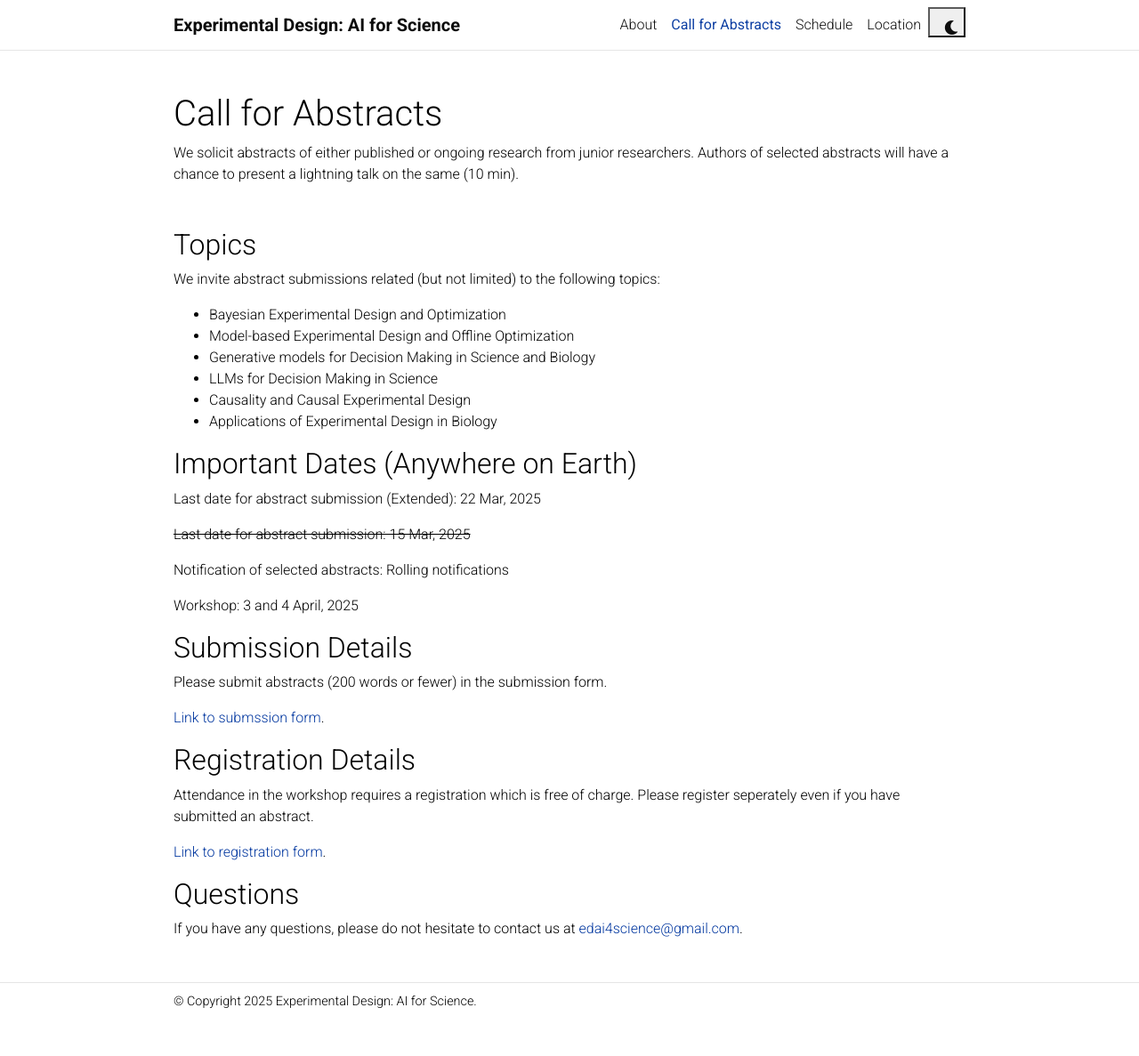
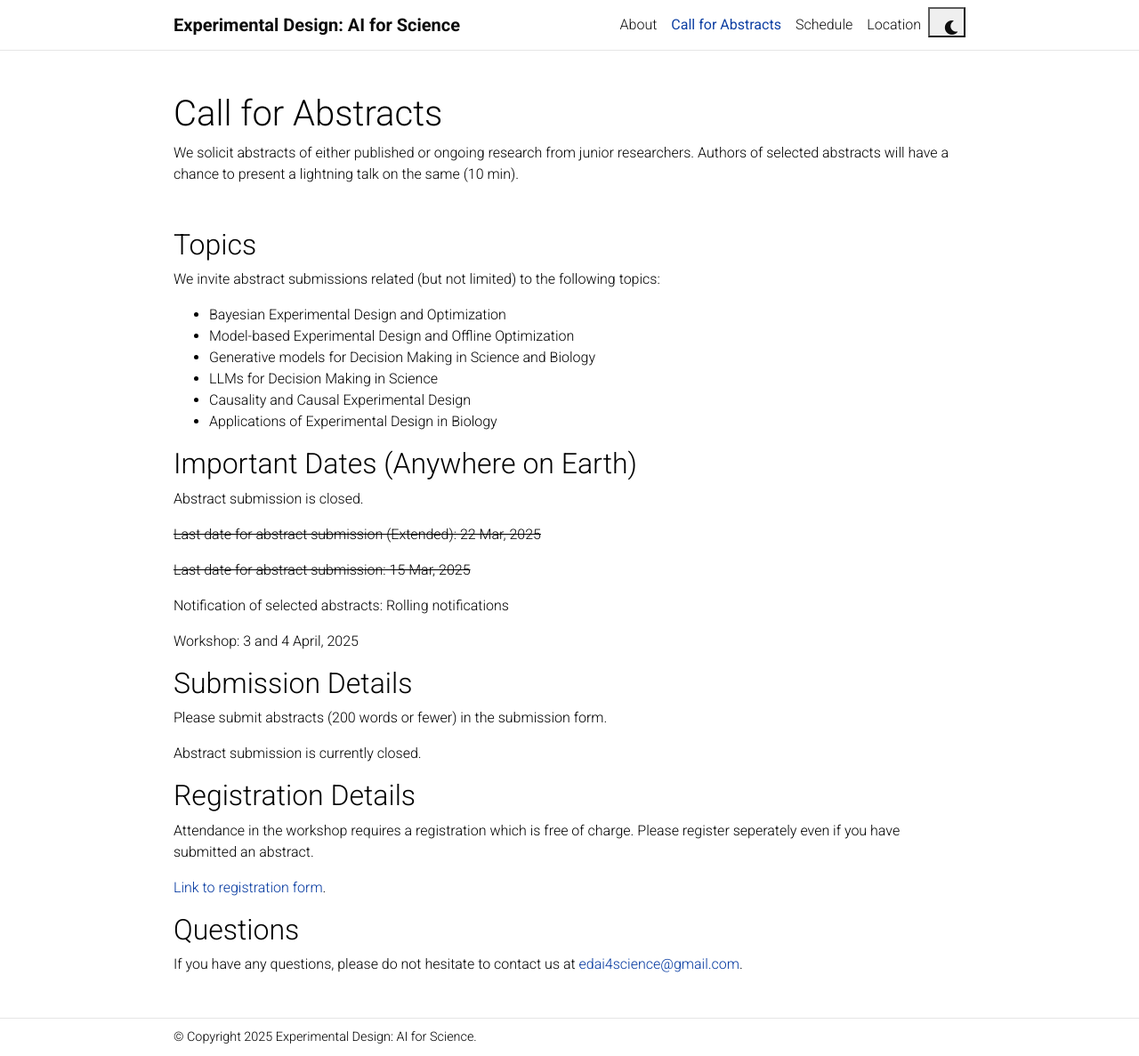
Before and after one commit to edai4science/edai4science.github.io, a Jekyll site: the page built from _pages/call.md, in a window 1280 px wide and 1187 px high. Shown: the whole window at 89% size. Built offline with Jekyll 4.4.1, drawn with Linux system fonts in a browser that asks for light colours; comment, search, counter and statistics services are not loaded; a style sheet for code colours, icons or effects is not loaded.

Commit message:
remove abstract submission

```diff
--- a/_pages/call.md
+++ b/_pages/call.md
@@ -22,7 +22,9 @@ We invite abstract submissions related (but not limited) to the following topics
 
 ## Important Dates (Anywhere on Earth)
 
-Last date for abstract submission (Extended): 22 Mar, 2025
+Abstract submission is closed.
+
+<del>Last date for abstract submission (Extended): 22 Mar, 2025</del>
 
 <del>Last date for abstract submission: 15 Mar, 2025</del>
 
@@ -34,7 +36,7 @@ Workshop: 3 and 4 April, 2025
 
 Please submit abstracts (200 words or fewer) in the submission form.
 
-[Link to submssion form](https://docs.google.com/forms/d/e/1FAIpQLSeAmUq7h2VRTySdQvZpqdoPwuScBLLe10jf7y9FluxFvbr4QQ/viewform?usp=header).
+Abstract submission is currently closed.
 
 ## Registration Details
 
```
